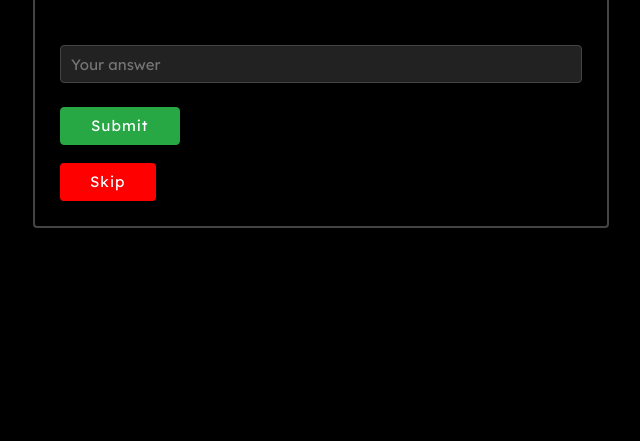
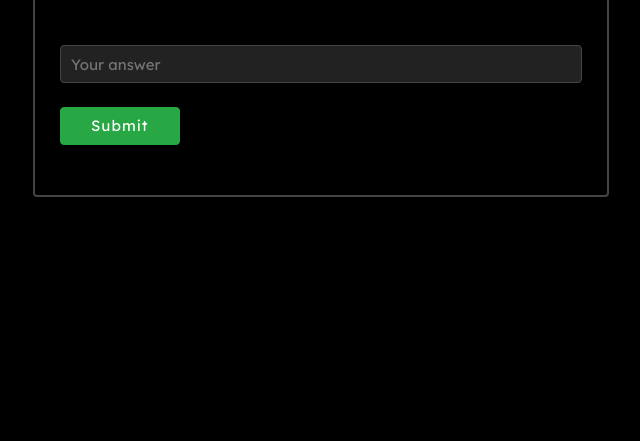
Before and after one commit to techsyndicate/encryptid-20, a Django app: template templates/pages/level.html in a window 1280 px wide. Shown: the part 153-594 px from the top of the page, without its empty margins (319-959 px from the left). Run offline with Django 3.2, Linux system fonts and the light colour scheme; the template is opened without the code that fills it, so the values that code supplies are empty; some libraries are stand-ins or nearby versions.

Commit message:
Remove button

```diff
--- a/templates/pages/level.html
+++ b/templates/pages/level.html
@@ -11,7 +11,6 @@
     <input type="text" name="answer" placeholder="Your answer" required/><br /><br />
     <button class="button-primary" type="submit">Submit</button>
   </form>
-  <button class="skip-button" onclick="$('#confirm-box').toggle();" style="margin-top: -60px;">Skip</button>
 </div>
 </div>
 
```
